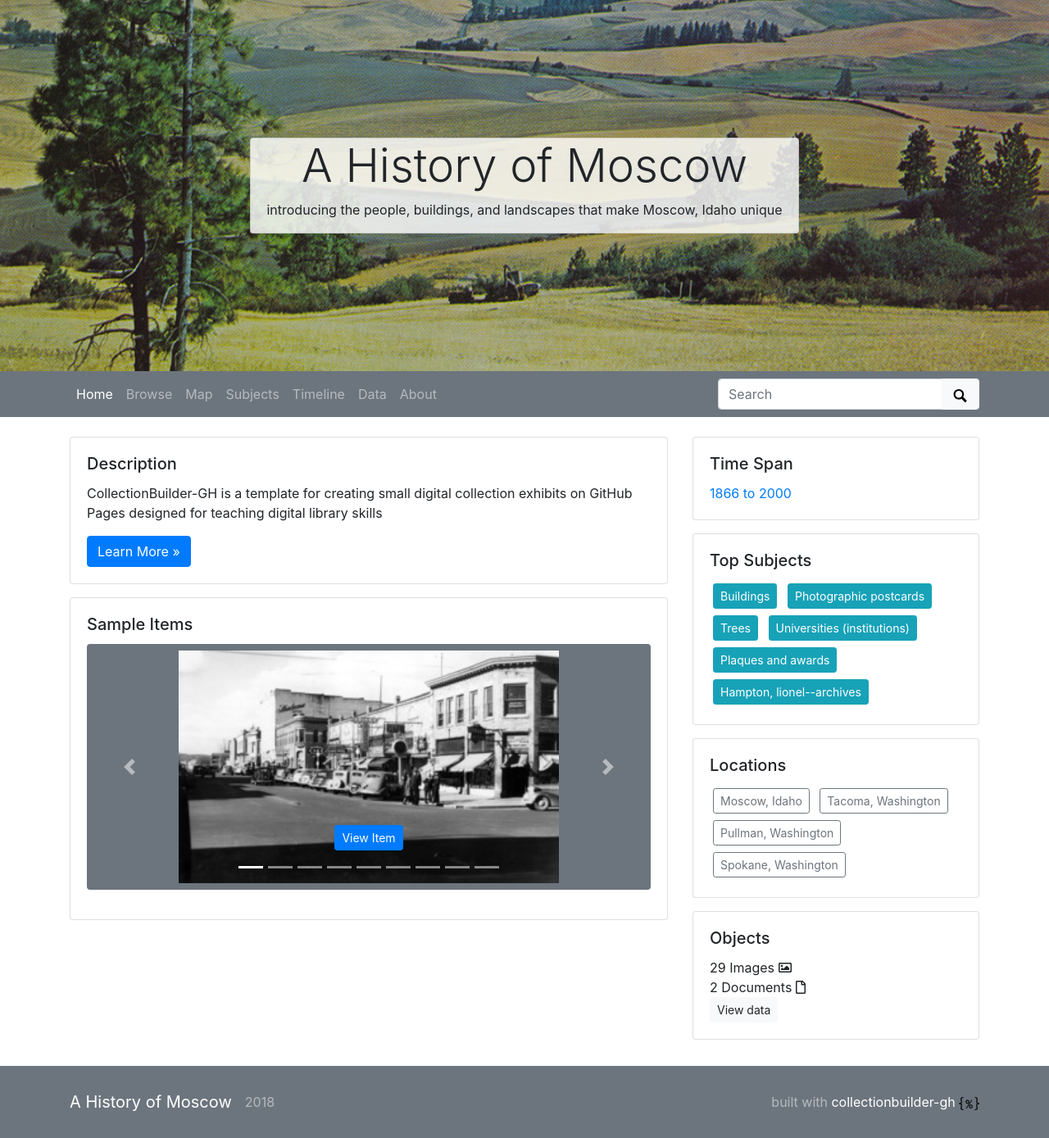
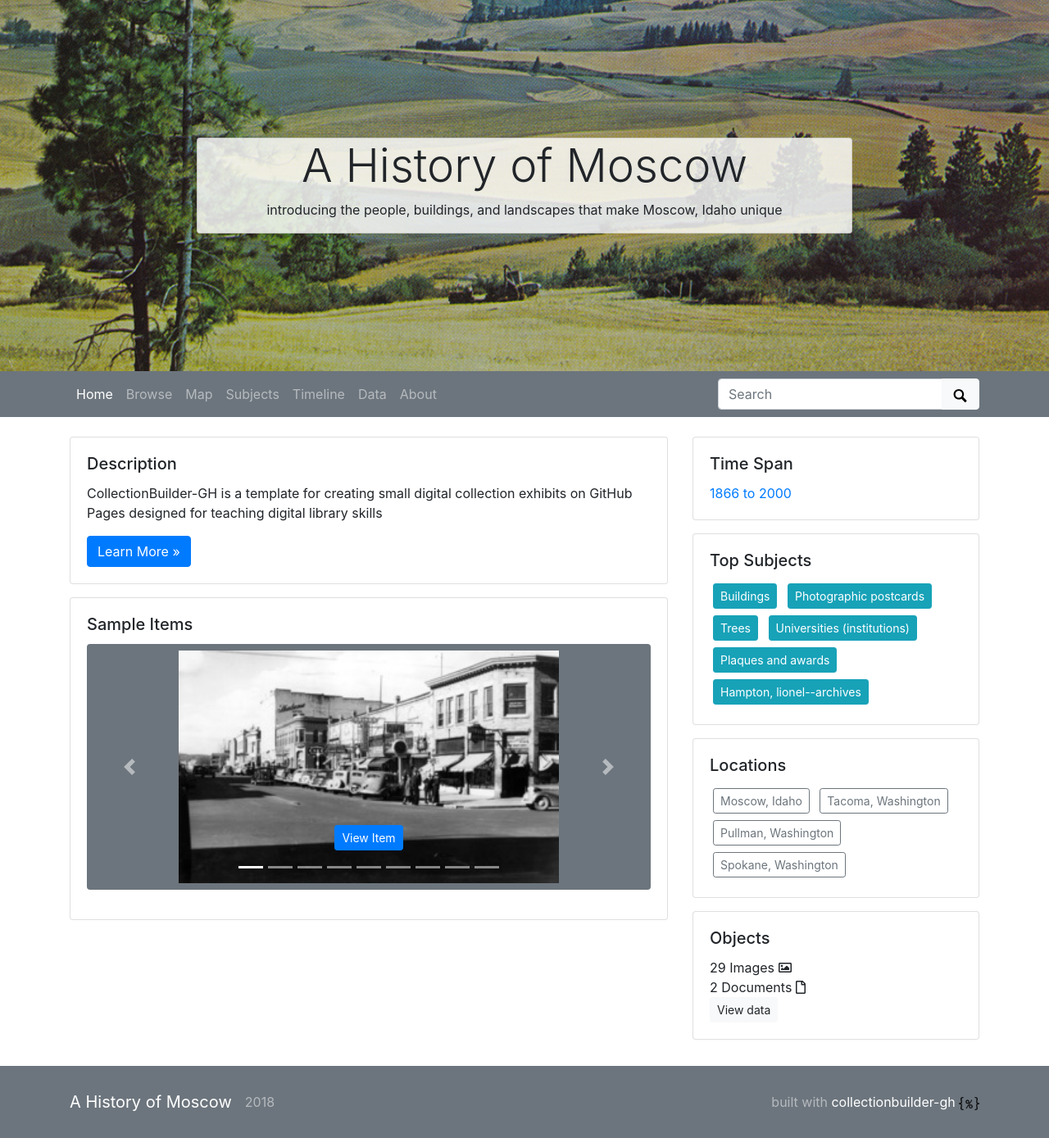
Before and after one commit to PalouseDH/symposium-collection-2019, a Jekyll site: the page built from index.md, in a window 1280 px wide. Shown: the whole page at 82% size. Built offline with Jekyll 4.4.1, drawn with Linux system fonts in a browser that asks for light colours; nearby versions of some CDN libraries.

Commit message:
update index banner padding from cb-gh

```diff
--- a/_includes/collection-banner.html
+++ b/_includes/collection-banner.html
@@ -6,13 +6,18 @@
     background-repeat: no-repeat;
     background-position: center;
 }
+{% if page.banner-y-padding %}
+#home-title-box {
+    padding-top: {{ page.banner-y-padding }};
+    padding-bottom: {{ page.banner-y-padding }};
+}{% endif %}
 .title-card {
     background-color: #ffffffd1;
 }
 </style>
-<div class="jumbotron pb-6 mb-0 rounded-0" id="home-banner">
+<div class="jumbotron mb-0 rounded-0" id="home-banner">
     <div class="row py-4">
-        <div id="home-title-box" class="col-md-8 mx-auto display-block text-center" style="padding: 5em">
+        <div id="home-title-box" class="col-md-8 mx-auto display-block text-center">
             <div class="card title-card ">
                 <h1 class="display-4">{{ site.title }}</h1>
                 <p>{{ site.tagline }}</p>
--- a/index.md
+++ b/index.md
@@ -3,6 +3,8 @@ layout: home-infographic
 title: Home
 # add banner image to index page
 banner-image: "objects/test024.jpg"
+# optional: add extra padding around title for larger image feature
+banner-y-padding: 5em
 # add top subjects, for list see data/subjects.csv, if left blank will auto generate top 6
 # featured-subjects: "Buildings; Campuses; Picture postcards; County courthouses; Farms; Schools"
 # add top locations, for list see data/places.csv
```
